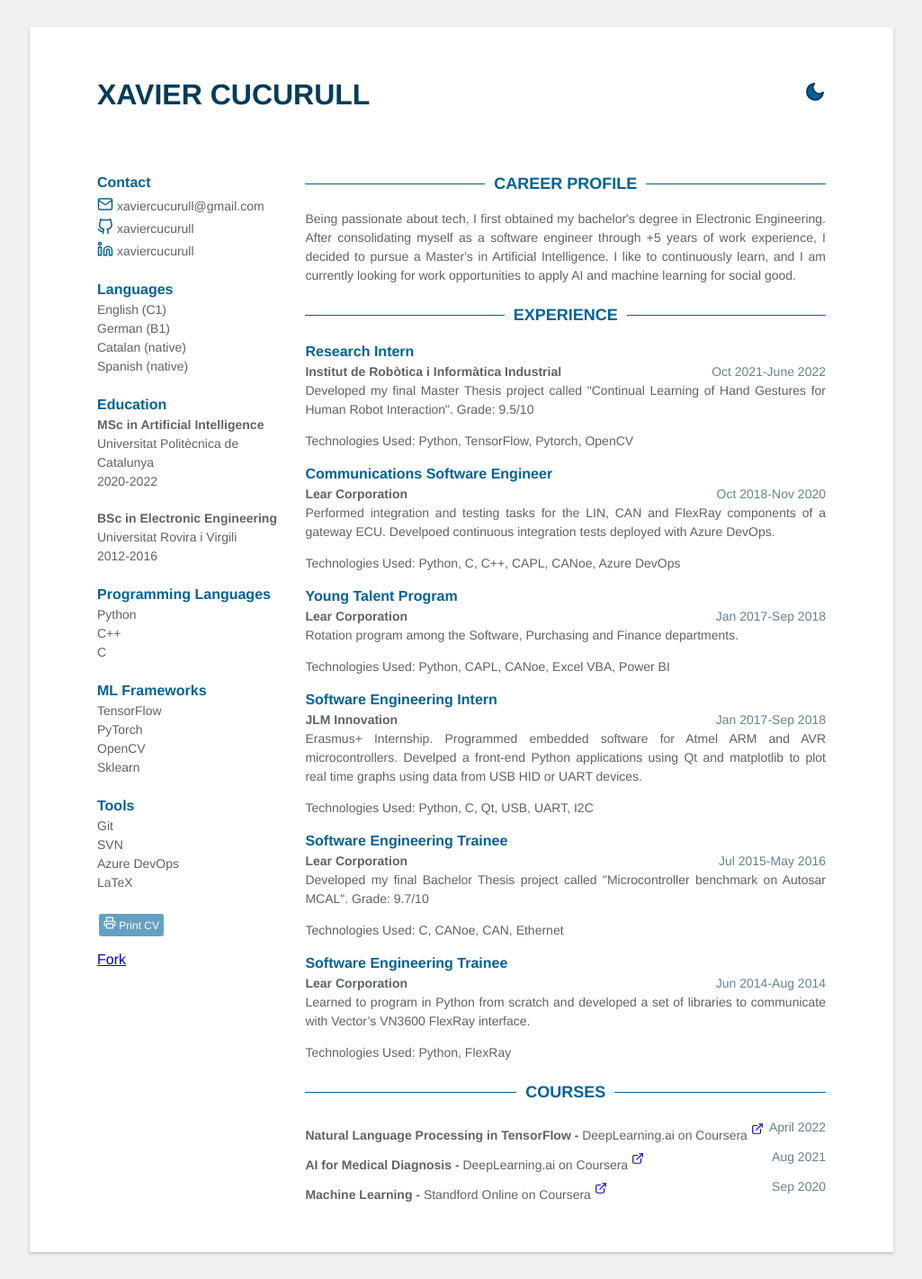
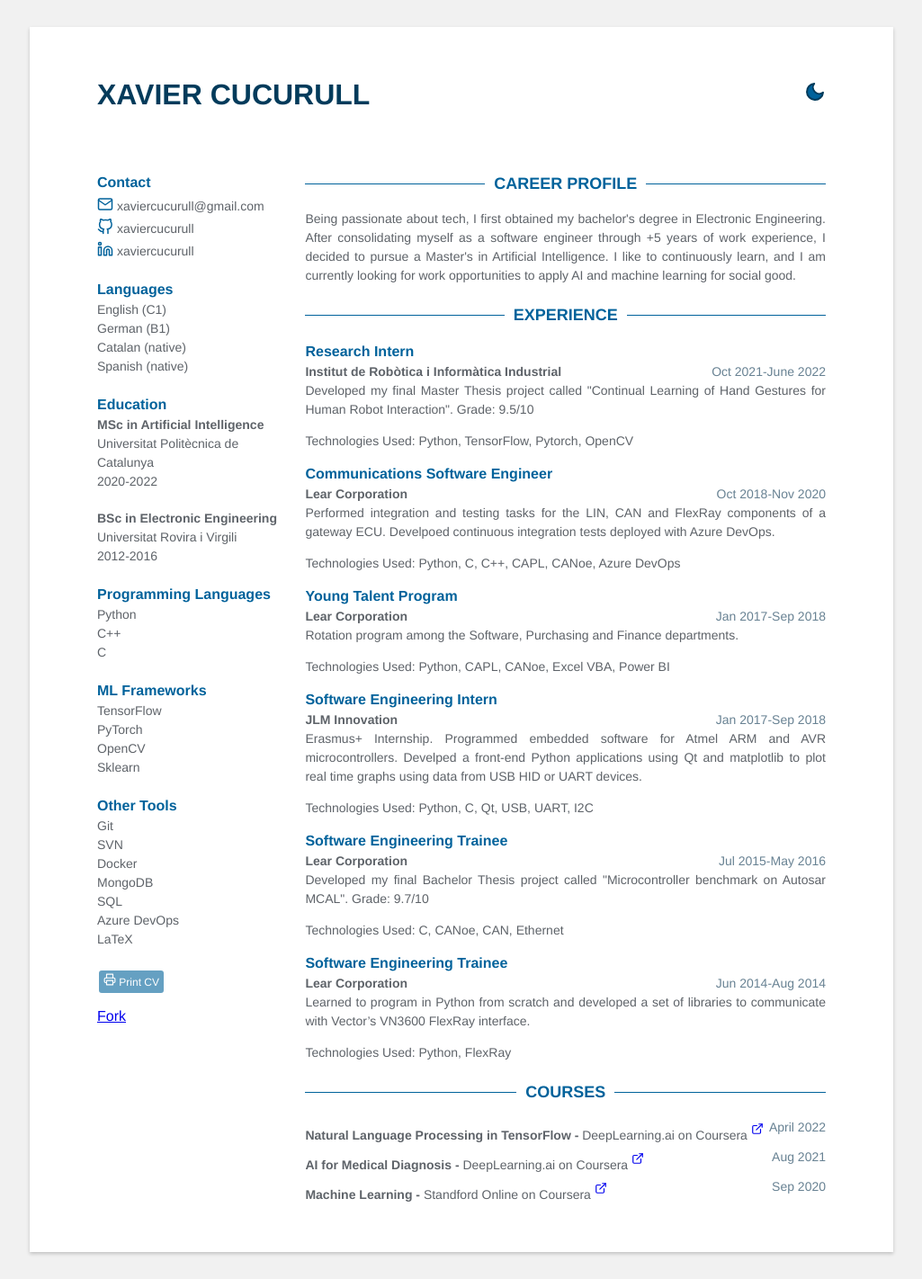
Before and after one commit to xaviercucurull/xaviercucurull.github.io, a Jekyll site: the page built from resume.html, in a window 1280 px wide. Shown: the whole page at 90% size, without its empty margins (127-1152 px from the left). Built offline with Jekyll 4.4.1, drawn with Linux system fonts in a browser that asks for light colours.

Commit message:
Add other tools

```diff
--- a/_data/data.yml
+++ b/_data/data.yml
@@ -39,10 +39,13 @@ skills:
       - PyTorch
       - OpenCV
       - Sklearn
-  - category: Tools
+  - category: Other Tools
     skill:
       - Git
       - SVN
+      - Docker
+      - MongoDB
+      - SQL
       - Azure DevOps
       - LaTeX
 
```
